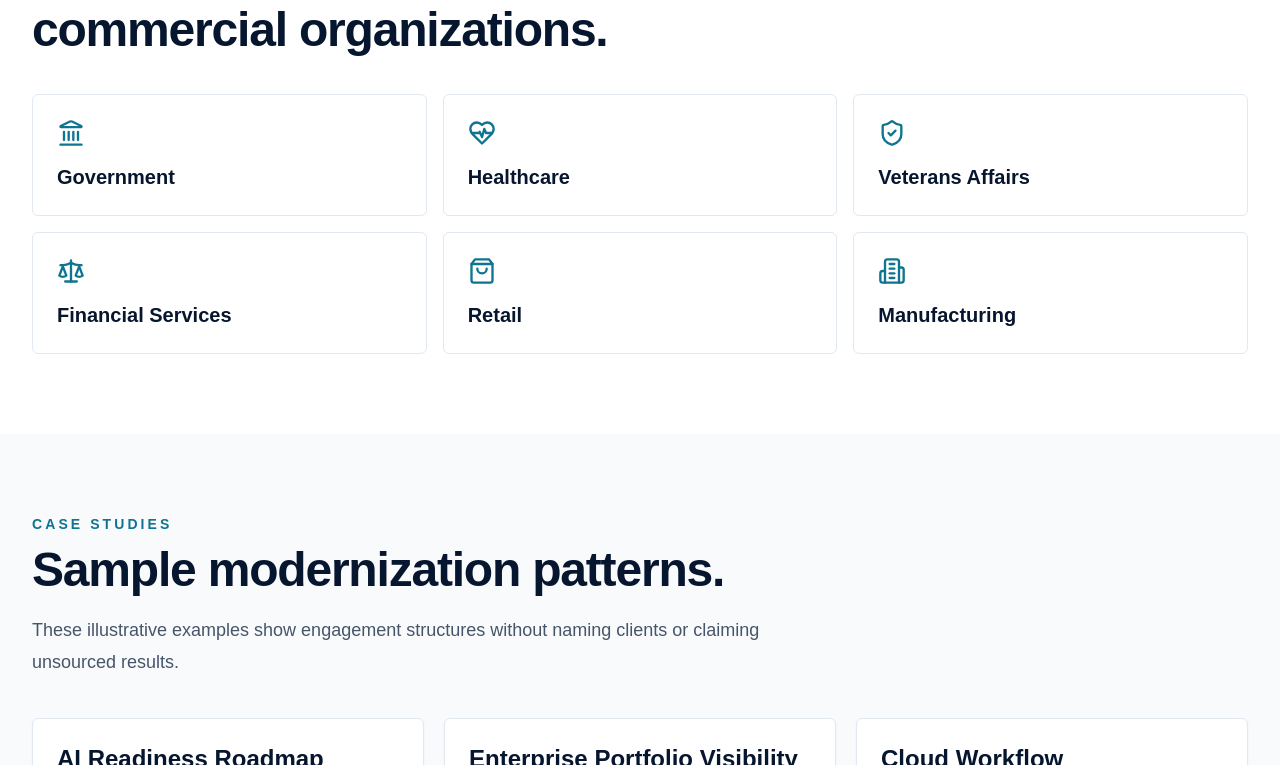
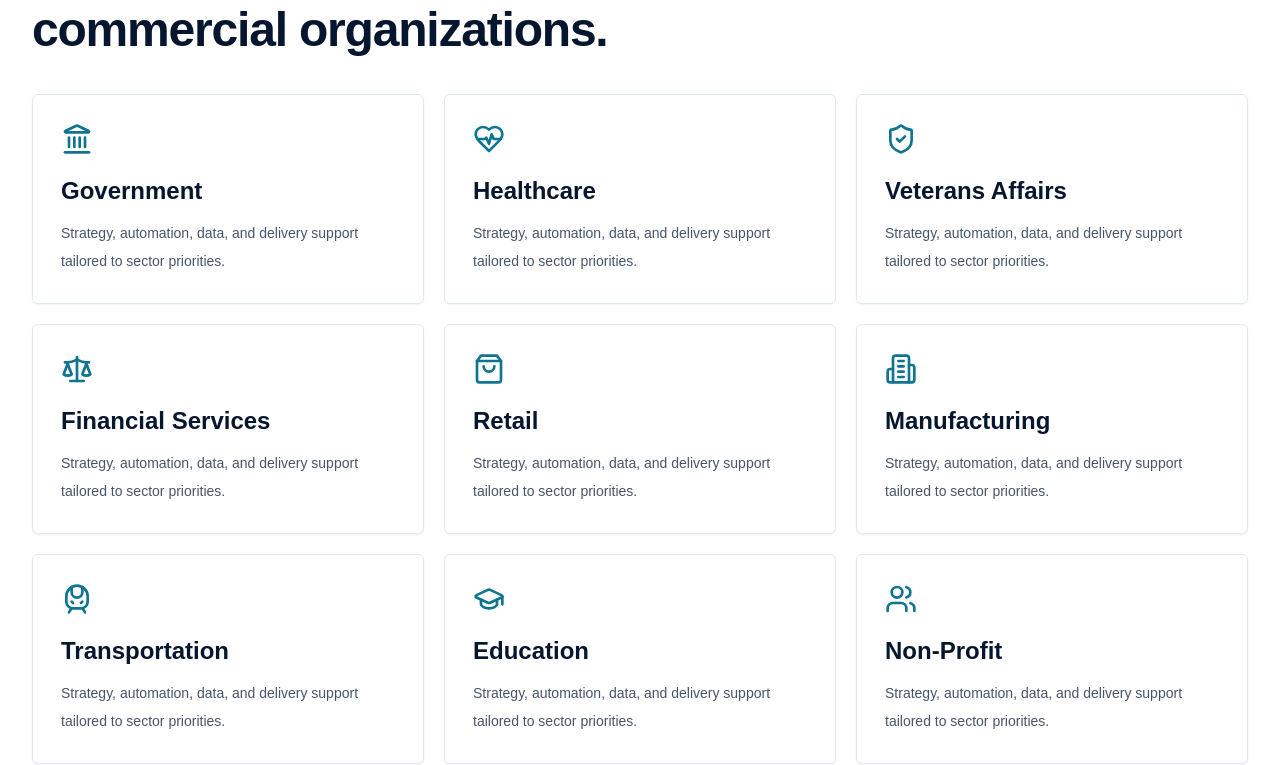
Before and after one commit to Space3434/365INO, a Next.js app: page / in a window 1280 px wide. Shown: the part 4575-5340 px from the top of the page. Built offline with nearby package versions, Linux system fonts and the light colour scheme.

Commit message:
Match home industries section to industries page

```diff
--- a/app/page.tsx
+++ b/app/page.tsx
@@ -10,7 +10,7 @@ import { SectionHeading } from "@/components/section-heading";
 import { Stats } from "@/components/stats";
 import { Testimonials } from "@/components/testimonials";
 import { Timeline } from "@/components/timeline";
-import { industries as industryModels, services as serviceModels } from "@/lib/content";
+import { industries, services as serviceModels } from "@/lib/content";
 import { getEditableSiteContent } from "@/lib/site-content";
 
 export default function HomePage() {
@@ -19,11 +19,6 @@ export default function HomePage() {
     ...service,
     icon: serviceModels[index]?.icon ?? serviceModels[0].icon
   }));
-  const editableIndustries = content.industries.map((title, index) => ({
-    title,
-    icon: industryModels[index]?.icon ?? industryModels[0].icon
-  }));
-
   return (
     <>
       <Hero content={content.hero} />
@@ -125,12 +120,15 @@ export default function HomePage() {
             eyebrow={content.homeSections.industries.eyebrow}
             title={content.homeSections.industries.title}
           />
-          <div className="mt-10 grid gap-4 sm:grid-cols-2 lg:grid-cols-3">
-            {editableIndustries.map(({ title, icon: Icon }) => (
-              <div key={title} className="rounded-md border border-slate-200 bg-white p-6">
-                <Icon className="mb-4 h-7 w-7 text-cyan-700" aria-hidden="true" />
-                <h3 className="text-xl font-black text-navy">{title}</h3>
-              </div>
+          <div className="mt-10 grid gap-5 sm:grid-cols-2 lg:grid-cols-3">
+            {industries.map(({ title, icon: Icon }) => (
+              <article key={title} className="rounded-md border border-slate-200 bg-white p-7 shadow-sm">
+                <Icon className="mb-5 h-8 w-8 text-cyan-700" aria-hidden="true" />
+                <h3 className="text-2xl font-black text-navy">{title}</h3>
+                <p className="mt-3 text-sm leading-7 text-slate-600">
+                  Strategy, automation, data, and delivery support tailored to sector priorities.
+                </p>
+              </article>
             ))}
           </div>
         </div>
```
